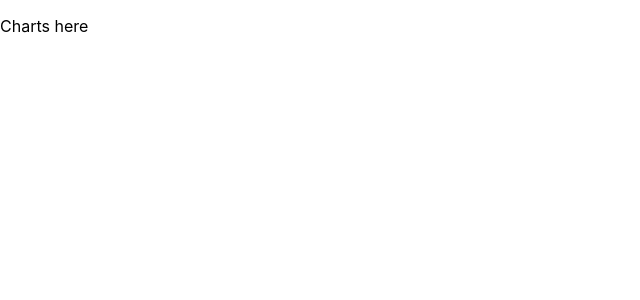
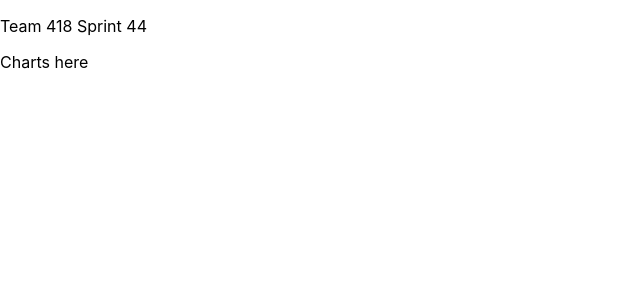
Before and after one commit to jtowe1/sprint-report-react, a React (Create React App) app: page / in a window 1280 px wide. Shown: the top 300 px of the page, without its empty margins (0-640 px from the left). Built offline with nearby package versions, Linux system fonts and the light colour scheme.

Commit message:
Use SprintProvider and context

```diff
--- a/src/App.tsx
+++ b/src/App.tsx
@@ -1,12 +1,13 @@
 import React from 'react';
 import './App.css';
+import { SprintProvider } from './context/SprintContext';
 import Charts from './pages/Charts';
 
 const App: React.FC = () => {
     return (
-        <>
+        <SprintProvider>
             <Charts />
-        </>
+        </SprintProvider>
     );
 }
 
--- a/src/pages/Charts.tsx
+++ b/src/pages/Charts.tsx
@@ -1,8 +1,12 @@
 import React from 'react';
+import { useSprint } from '../context/SprintContext';
 
 const Charts: React.FC = () => {
+    const sprint = useSprint();
+
     return (
         <>
+            <p>{sprint.name}</p>
             <p>Charts here</p>
         </>
     );
```
